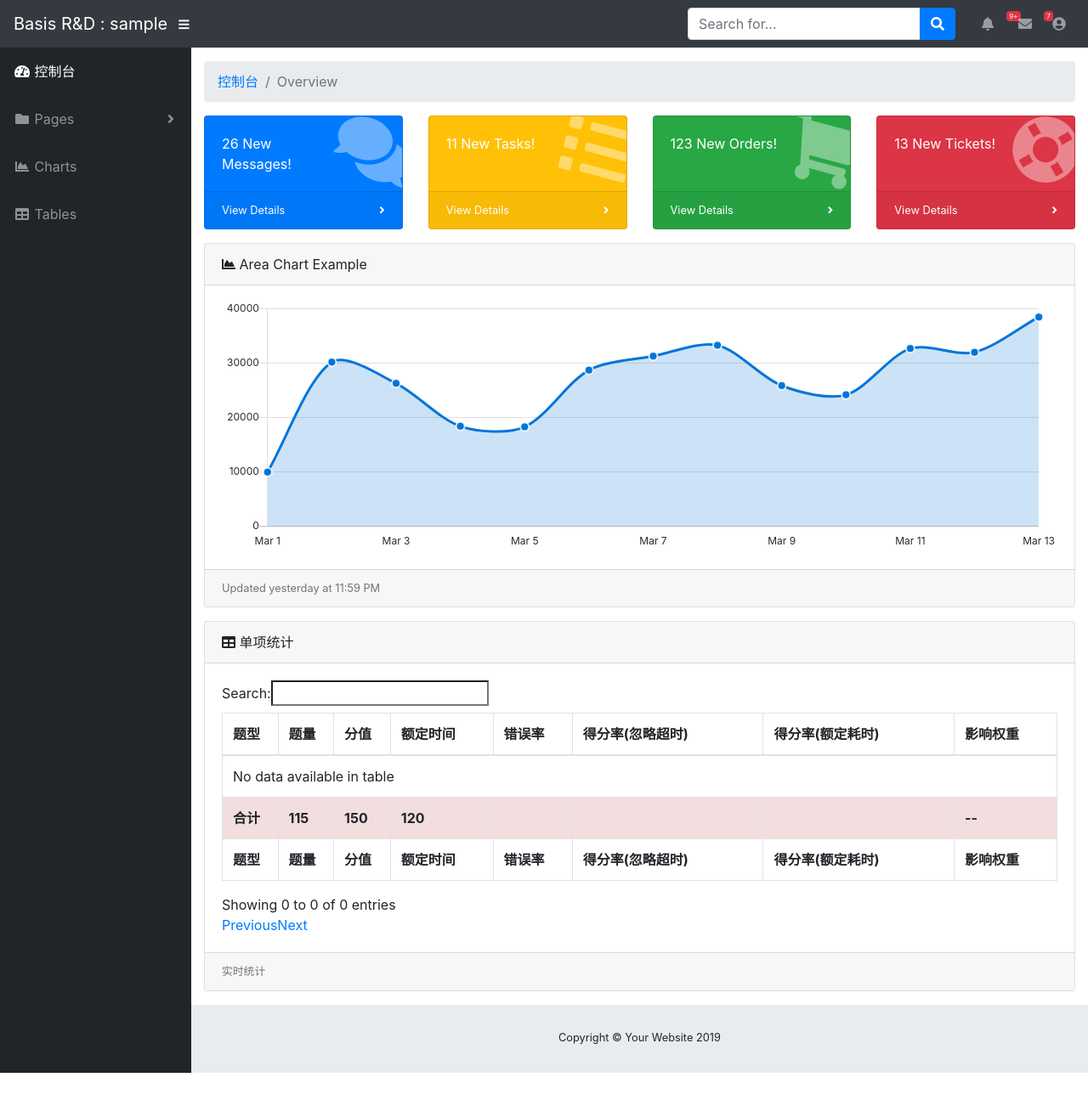
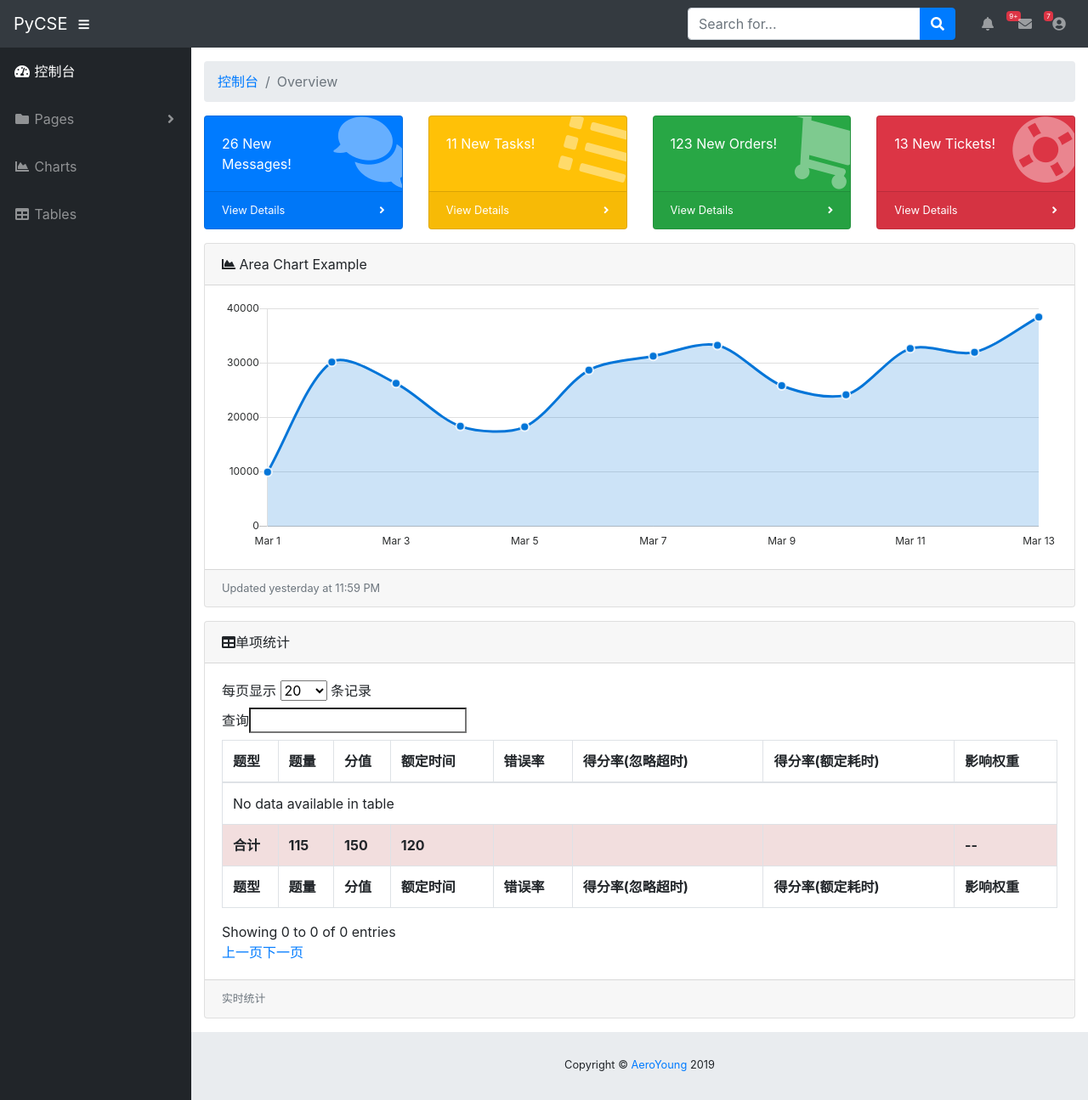
Before and after one commit to AeroYoung/PyCSE, a Django app: template civil/templates/civil/index.html in a window 1280 px wide. Shown: the whole page at 85% size. Before the commit the page ends 1263 px from the top, so only its background shows below. Run offline with Django 3.2, Linux system fonts and the light colour scheme; the template is opened without the code that fills it, so the values that code supplies are empty; the visitor is signed in with stand-in values (Sample User, id 1); some libraries are stand-ins or nearby versions.

Commit message:
优化主页显示

```diff
--- a/Rapid/templates/Rapid/index.html
+++ b/Rapid/templates/Rapid/index.html
@@ -30,12 +30,6 @@
   <!-- Main Stylesheet File -->
   <link href="{% static 'rapid/css/style.css' %}" rel="stylesheet">
 
-  <!-- =======================================================
-    Theme Name: Rapid
-    Theme URL: https://bootstrapmade.com/rapid-multipurpose-bootstrap-business-template/
-    Author: BootstrapMade.com
-    License: https://bootstrapmade.com/license/
-  ======================================================= -->
 </head>
 
 <body>
--- a/civil/static/civil/js/demo/datatables-demo.js
+++ b/civil/static/civil/js/demo/datatables-demo.js
@@ -1,7 +1,30 @@
 // Call the dataTables jQuery plugin
+// $(document).ready(function() {
+//   $('#dataTable').DataTable();
+// });
 $(document).ready(function() {
-  $('#dataTable').DataTable({
-            dom: 'Bfrtip',
-            buttons: ['colvis', 'excel', 'print']
-        });
+  $("#dataTable").DataTable({
+    "destroy": true,//消除重定义出错
+    "lengthChange":true,
+    "bPaginate": true,//是否使用分页
+    "lengthMenu": [[10, 20, 25, -1], [10, 20, 25, "所有"]],
+    "bStateSave":false,
+    "iDisplayLength":20,
+    "bFilter": true, //是否使用搜索
+    "sInfo": true,
+    "bAutoWidth": true,
+    "serverSide": false,
+    "oLanguage": {
+      "sLengthMenu": "每页显示 _MENU_ 条记录",
+      "sInfo": "显示 _START_ 至 _END_ 条 &nbsp;&nbsp;本页共 _TOTAL_ 条",
+      "sSearch" : "查询",
+      "oPaginate": {
+        "sFirst" : "第一页",
+        "sPrevious" : "上一页",
+        "sNext" : "下一页",
+        "sLast" : "最后一页"
+      },
+    },
+  });
+
 });
--- a/civil/templates/civil/index.html
+++ b/civil/templates/civil/index.html
@@ -13,10 +13,11 @@
   <meta name="author" content="">
 
   <title>控制台</title>
-
+    <link rel="shortcut icon" href="https://img.icons8.com/color/48/000000/python.png" type="image/vnd.microsoft.icon">
+    <link rel="icon" href="https://img.icons8.com/color/48/000000/python.png" type="image/vnd.microsoft.icon">
   <!-- Custom fonts for this template-->
   <link href="https://cdn.bootcss.com/font-awesome/5.10.0-12/css/all.min.css" rel="stylesheet">
-{#  <link href="{% static 'rapid/js/font-awesome/css/font-awesome.min.css' %}" rel="stylesheet">#}
+  {#  <link href="{% static 'rapid/js/font-awesome/css/font-awesome.min.css' %}" rel="stylesheet">#}
   <!-- Page level plugin CSS-->
   <link href="https://cdn.bootcss.com/datatables/1.10.19/css/dataTables.bootstrap4.min.css" rel="stylesheet">
   <!-- Custom styles for this template-->
@@ -28,7 +29,7 @@
 
     <nav class="navbar navbar-expand navbar-dark bg-dark static-top">
 
-        <a class="navbar-brand mr-1" href="\">Basis R&D : {{ user.username }}</a>
+        <a class="navbar-brand mr-1" href="\">PyCSE</a>
 
         <button class="btn btn-link btn-sm text-white order-1 order-sm-0" id="sidebarToggle" href="#">
           <i class="fas fa-bars"></i>
@@ -85,7 +86,7 @@
                     </a>
                     <div class="dropdown-divider"></div>
                     <a class="dropdown-item" href="{% url 'users:edit_user' user.username  %}"><i class="fa fa-cog" aria-hidden="true"></i> 设置</a>
-                    <a class="dropdown-item" href="#"><i class="fa fa-list-ul" aria-hidden="true"></i> 日志</a>
+                    <a class="dropdown-item" href="admin"><i class="fa fa-list-ul" aria-hidden="true"></i> 管理后台</a>
                     <div class="dropdown-divider"></div>
                     <a class="dropdown-item" href="#" data-toggle="modal" data-target="#logoutModal">
                       <i class="fa fa-sign-out-alt" ></i> 退出</a>
@@ -237,13 +238,11 @@
 
         <!-- 单项统计 DataTable -->
         <div id="Table" class="card mb-3">
-          <div class="card-header">
-            <i class="fas fa-table"></i>
-            单项统计</div>
+          <div class="card-header"><i class="fas fa-table"></i>单项统计</div>
           <div class="card-body">
             <div class="table-responsive">
               <table class="table table-bordered table-hover"
-                     id="dataTable" > <!--width="100%" cellspacing="0"-->
+                     id="dataTable" width="100%" cellspacing="0"> <!--width="100%" cellspacing="0"-->
                 <thead>
                   <tr>
                     <th>题型</th>
@@ -327,7 +326,7 @@
         <footer class="sticky-footer">
         <div class="container my-auto">
           <div class="copyright text-center my-auto">
-            <span>Copyright © Your Website 2019</span>
+              <span>Copyright © <a href="https://github.com/AeroYoung">AeroYoung</a> 2019</span>
           </div>
         </div>
         </footer>
--- a/civil/views.py
+++ b/civil/views.py
@@ -1,8 +1,11 @@
+from django.contrib.auth.decorators import login_required
 from django.shortcuts import render
 
 from civil.models import Topic, PracticeStatistic
+from mysite import settings
 
 
+@login_required(login_url=settings.LOGIN_URL)
 def index(request):
     # 渲染主页
 
```
